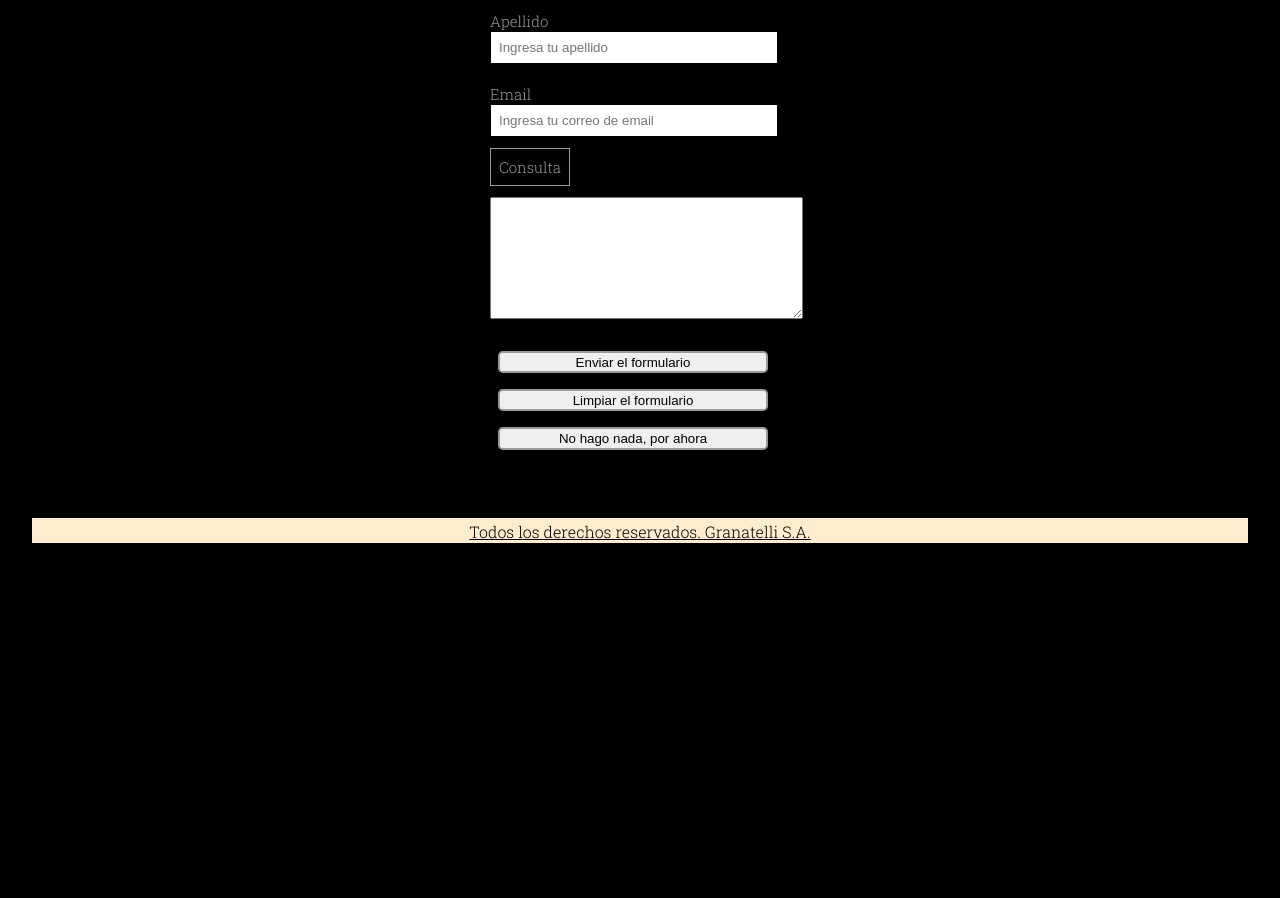
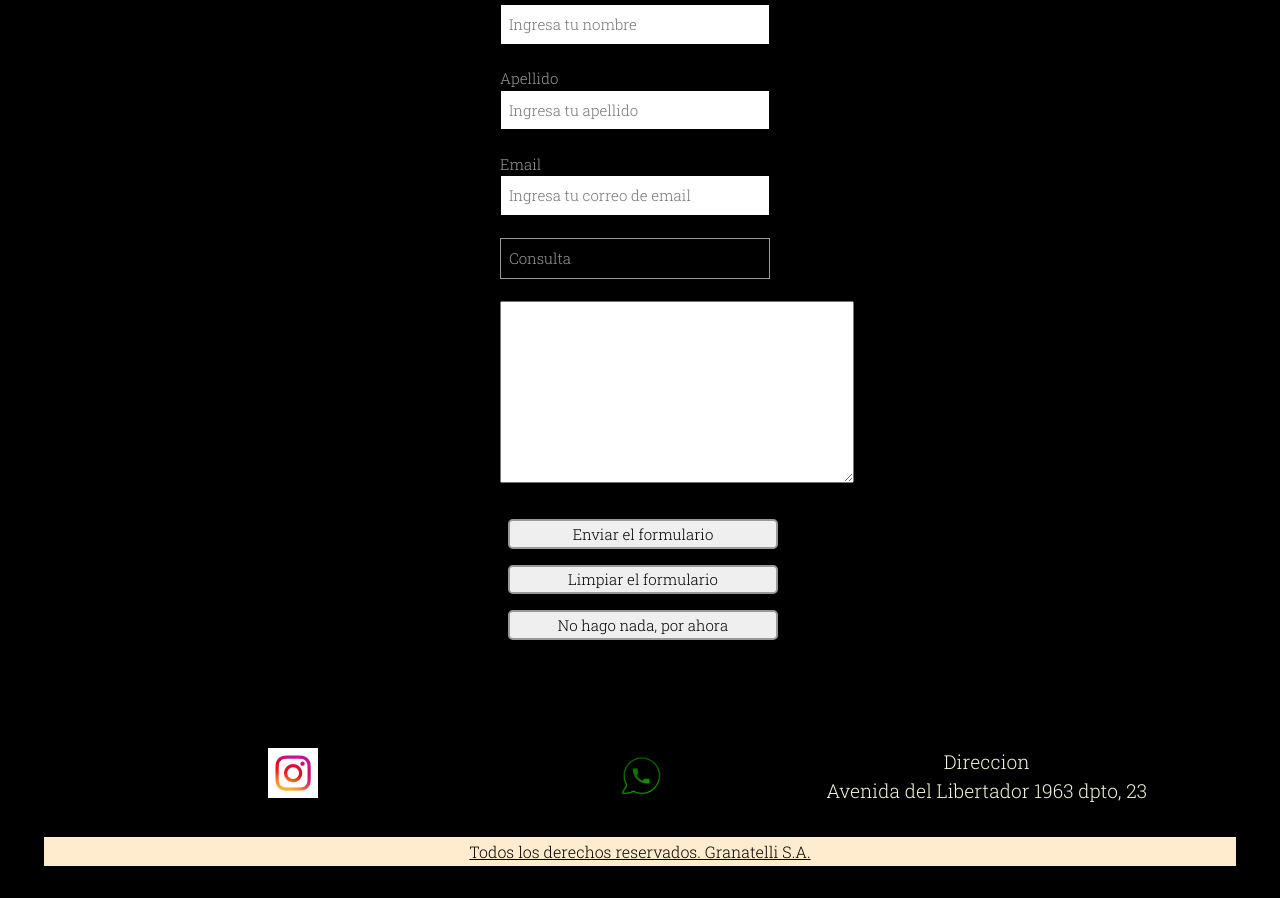
Before and after one commit to Ivangranatelli/tienda, a plain HTML site: page clase2/contacto.html in a window 1280 px wide. Shown: the part 380-1278 px from the top of the page. Before the commit the page ends 955 px from the top, so only its background shows below. Drawn offline with Linux system fonts and the light colour scheme.

Commit message:
aplicando bootstrap

```diff
--- a/clase2/contacto.css
+++ b/clase2/contacto.css
@@ -82,3 +82,18 @@ h2{
 .header__nav li:hover{
     transform: scale(1.1);
 }
+/*Bootstrap*/
+.row{
+    padding: 2rem 50px;
+    text-align: center;
+}
+.ig{
+    width: 50px;
+}
+.ig:hover{
+    transform: scale(1.1);
+}
+.color{
+    color: beige;
+    text-align: center;
+}
--- a/clase2/contacto.html
+++ b/clase2/contacto.html
@@ -6,6 +6,7 @@
     <meta http-equiv="X-UA-Compatible" content="IE=edge">
     <meta name="viewport" content="width=device-width, initial-scale=1.0">
     <title>Contacto</title>
+    <link rel="stylesheet" href="../css-bt/bootstrap.min.css">
     <link rel="preconnect" href="https://fonts.googleapis.com">
     <link rel="preconnect" href="https://fonts.gstatic.com" crossorigin>
     <link href="https://fonts.googleapis.com/css2?family=Roboto+Slab:wght@300&display=swap" rel="stylesheet">
@@ -13,6 +14,7 @@
 </head>
 
 <body>
+    <div class="container-fluid">
         <header class="border header">
             <div class="header__titulo">
                 <label>Indumentaria Masculina</label>
@@ -58,10 +60,19 @@
             </form>
             <br>
             <br>
+                <div class="container">
+                    <div class="row">
+                        <div class="col align-self-start "><a href="https://www.instagram.com/moodurban.ar/?utm_medium=copy_link"><img class="ig" src="./imagenes/instagram.png" alt="instagram"></a></div>
+                        <div class="col align-self-center"> <a href="https://web.whatsapp.com/"><img class="ig" src="./imagenes/ws.png" alt="whatsapp"></a></div>
+                        <div class="col align-self-end color"> Direccion <div>Avenida del Libertador 1963 dpto, 23</div> </div>
+                    </div>
+                </div>
             <footer class="footer">
                 <a href="#">Todos los derechos reservados. Granatelli S.A.</a>
             </footer>
         </section>
+    </div>
+    <script src="../js-bt/bootstrap.min.js"></script>
 </body>
 
 </html>
--- a/estilos.css
+++ b/estilos.css
@@ -174,3 +174,17 @@ iframe:hover{
      }
 }
 /*Bootstrap*/
+.row{
+    padding: 2rem 50px;
+    text-align: center;
+}
+.ig{
+    width: 50px;
+}
+.ig:hover{
+    transform: scale(1.1);
+}
+.color{
+    color: beige;
+    text-align: center;
+}
```
Also changed, not shown: index.html (+7 -0 lines), clase2/imagenes/instagram.png (added), clase2/imagenes/ws.png (added). Lines whose indentation alone changed are shown as unchanged.
